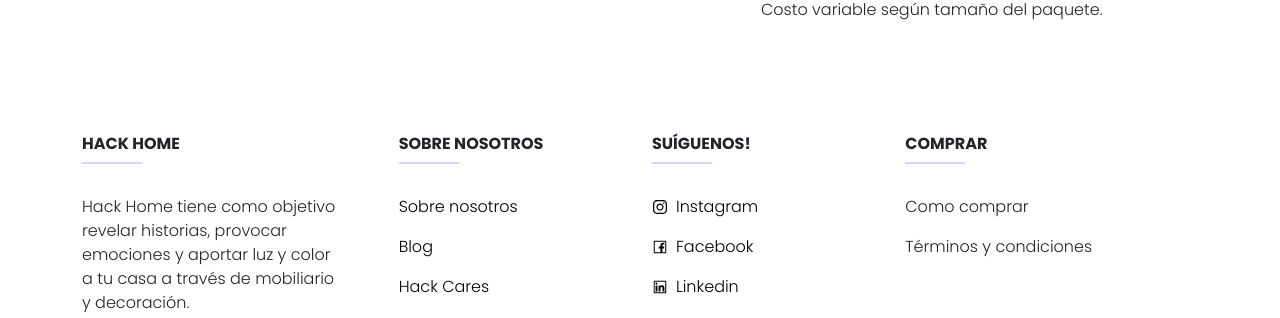
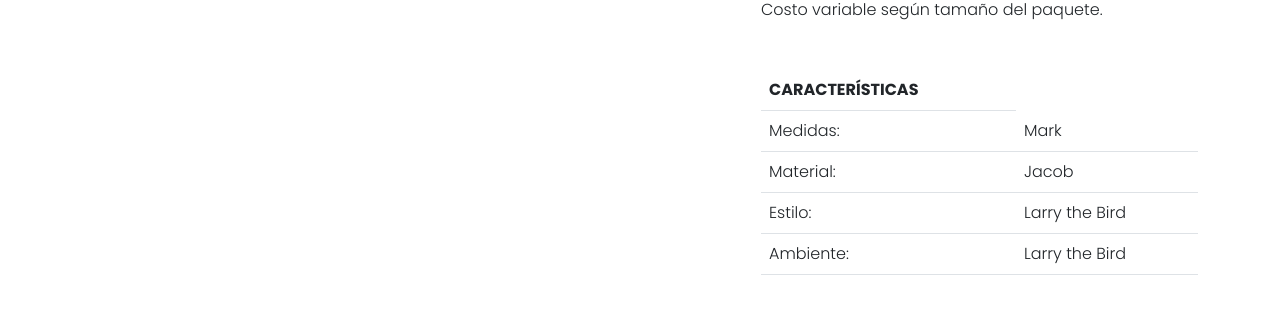
Before and after one commit to inemacedo/e-commerce_front-end, a React (Create React App) app: page /producto/1 in a window 1280 px wide. Shown: the part 757-1075 px from the top of the page. Built offline with nearby package versions, Linux system fonts and the light colour scheme.

Commit message:
tabla producto

```diff
--- a/src/pages/Product.jsx
+++ b/src/pages/Product.jsx
@@ -33,7 +33,7 @@
               </button>
             </div>
 
-            <div>
+            <div className="mb-5">
               <p>Métodos y costos de envío</p>
               <p className="fw-bold mb-1">A todo Montevideo:</p>
               <p>
@@ -49,6 +49,30 @@
               </p>
               <p>Costo variable según tamaño del paquete.</p>
             </div>
+            <table class="table ">
+              <tbody>
+                <tr>
+                  <td className="fw-bold">CARACTERÍSTICAS</td>
+                </tr>
+
+                <tr>
+                  <td>Medidas:</td>
+                  <td>Mark</td>
+                </tr>
+                <tr>
+                  <td>Material:</td>
+                  <td>Jacob</td>
+                </tr>
+                <tr>
+                  <td>Estilo:</td>
+                  <td colspan="2">Larry the Bird</td>
+                </tr>
+                <tr>
+                  <td>Ambiente:</td>
+                  <td colspan="2">Larry the Bird</td>
+                </tr>
+              </tbody>
+            </table>
           </div>
         </div>
       </div>
```
